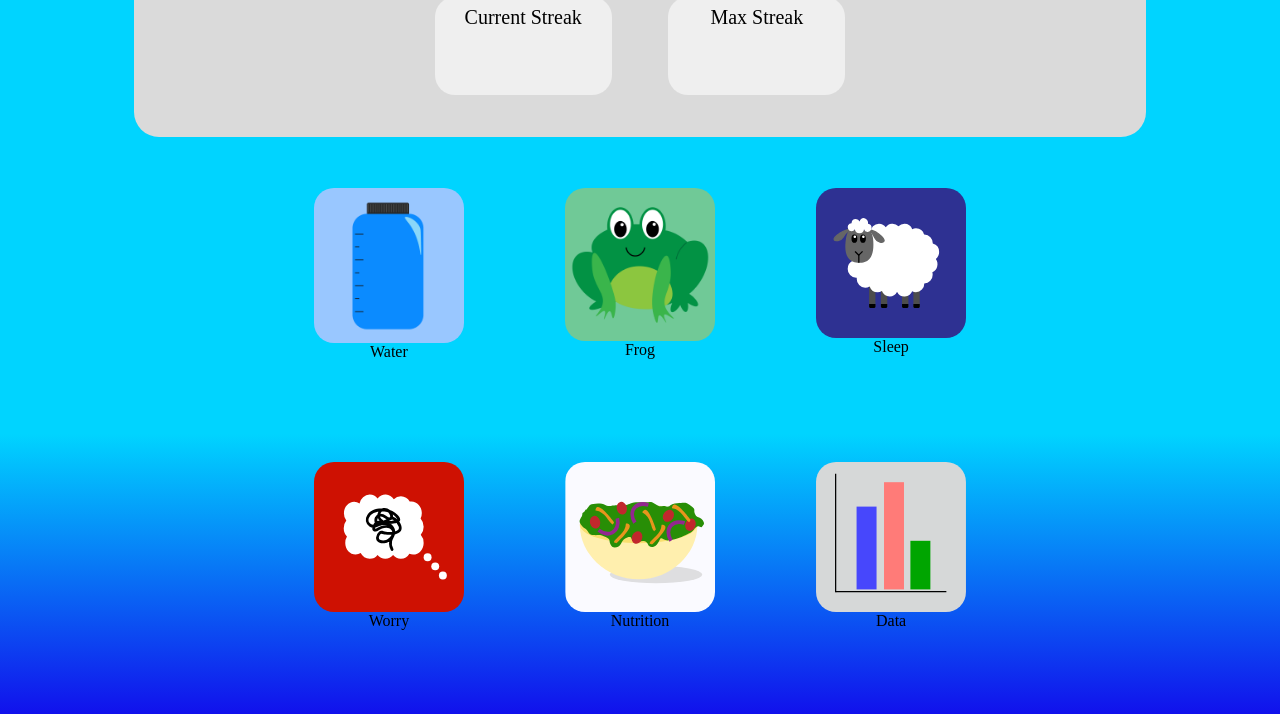
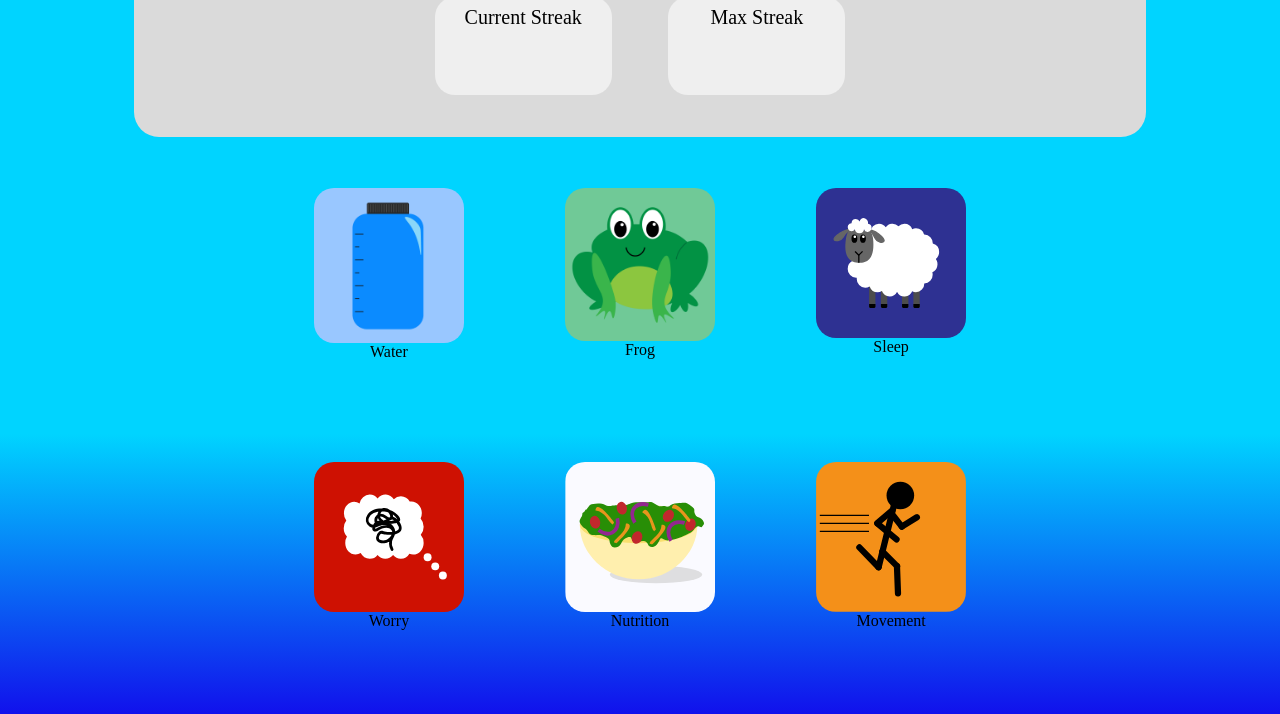
Before and after one commit to danzam284/DailyTracker, a website: page homescreen.html in a window 1280 px wide. Shown: the part 86-800 px from the top of the page. Drawn offline with nearby package versions, Linux system fonts and the light colour scheme; no server answers.

Commit message:
Movement Icon

```diff
--- a/homescreen.html
+++ b/homescreen.html
@@ -17,6 +17,7 @@
         <form id="form3" action="/nutrition" method="POST" onsubmit="return false;"></form>
         <form id="form4" action="/sleep" method="POST" onsubmit="return false;"></form>
         <form id="form5" action="/worry" method="POST" onsubmit="return false;"></form>
+        <form id="form6" action="/movement" method="POST" onsubmit="return false"></form>
         <form id="results" action="/team" method="POST" onsubmit="return false;"></form>
         <div id="streak-container">
             <div id="streak">
@@ -54,8 +55,8 @@
                 <figcaption>Nutrition</figcaption>
             </figure>
             <figure onclick="exit3();">
-                <img src="/images/Graph icon.svg">
-                <figcaption>Data</figcaption>
+                <img src="/images/movement Icon.svg">
+                <figcaption>Movement</figcaption>
             </figure>
         </div>
     </body>
--- a/mem.txt
+++ b/mem.txt
@@ -55,3 +55,4 @@
 *Daniel Zamloot, dzamloot@gmail.com
 *Daniel Zamloot, dzamloot@gmail.com
 *Daniel Zamloot, dzamloot@gmail.com
+*Daniel Zamloot, dzamloot@gmail.com
```
Also changed, not shown: public/images/Movement icon.svg (added).
